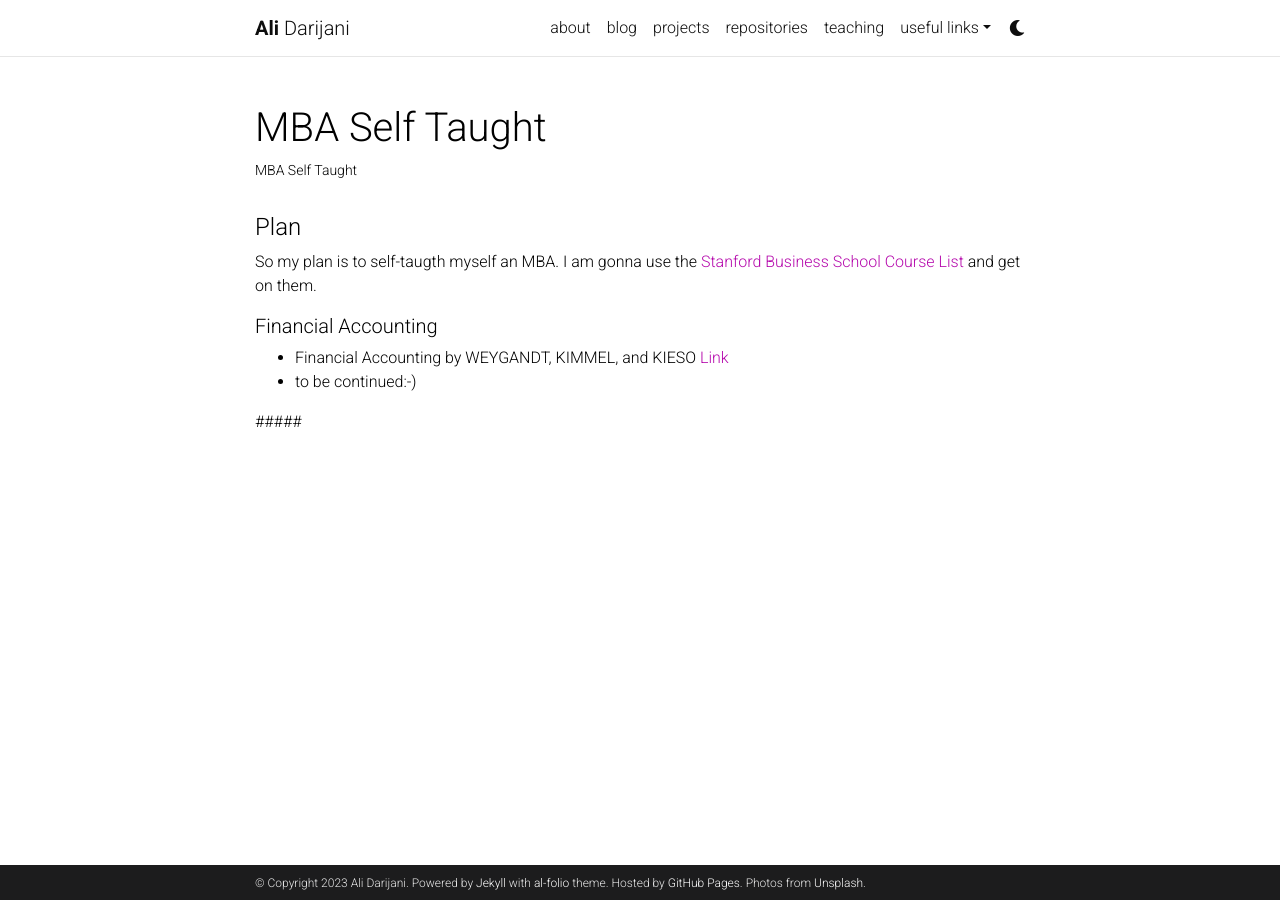
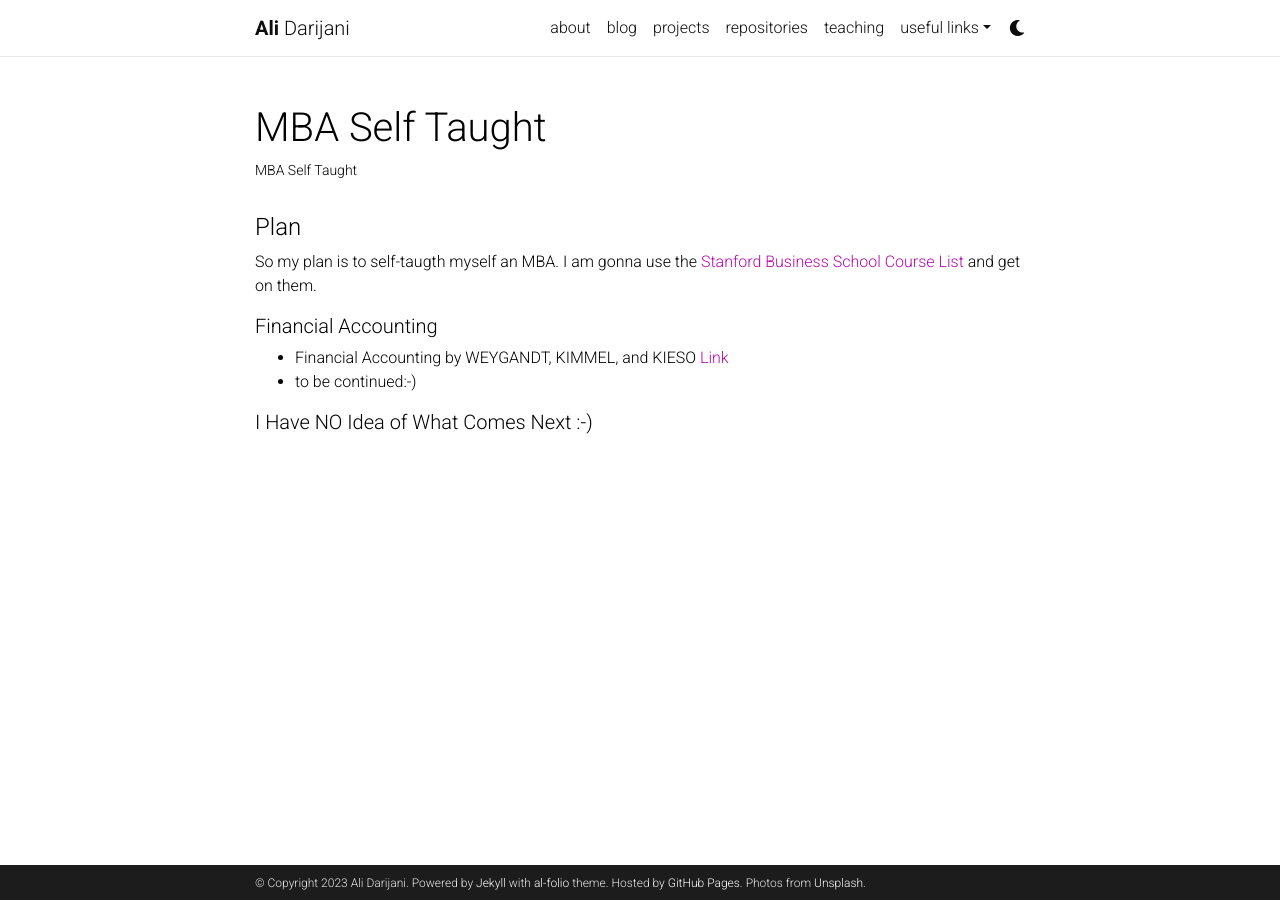
Before and after one commit to adarijani/adarijani.github.io_archived, a Jekyll site: the page built from _projects/MBA.md, in a window 1280 px wide. Built offline with Jekyll 4.4.1, drawn with Linux system fonts in a browser that asks for light colours; comment, search, counter and statistics services are not loaded; a style sheet for code colours, icons or effects is not loaded.

Commit message:
Update MBA.md

```diff
--- a/_projects/MBA.md
+++ b/_projects/MBA.md
@@ -16,4 +16,4 @@ So my plan is to self-taugth myself an MBA. I am gonna use the [Stanford Busines
 - Financial Accounting by WEYGANDT, KIMMEL, and KIESO [Link](https://www.wiley.com/en-gb/Financial+Accounting+with+International+Financial+Reporting+Standards%2C+5th+Edition-p-9781119787006)
 - to be continued:-)
 
-#####
+##### I Have NO Idea of What Comes Next :-)
```
